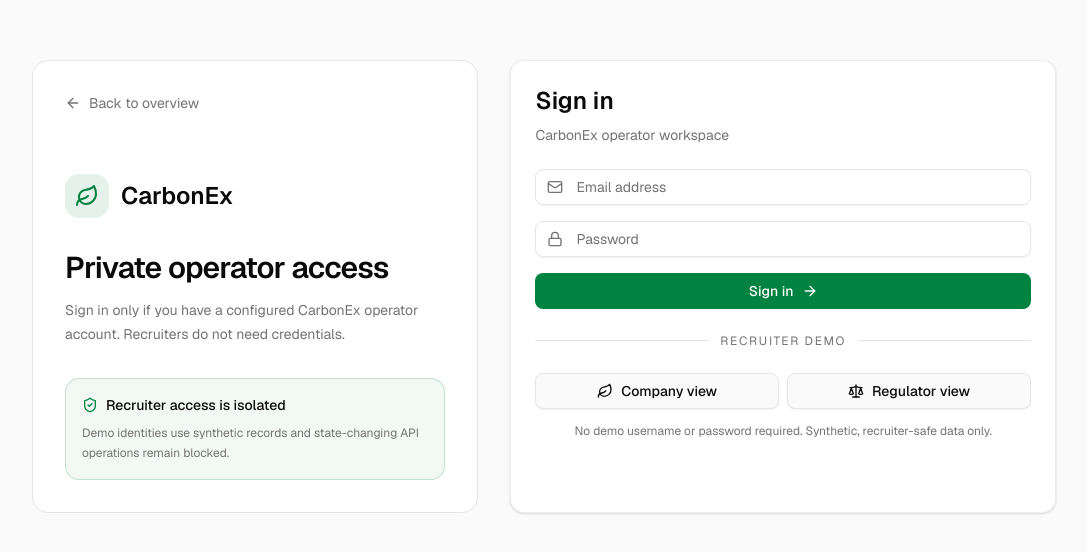
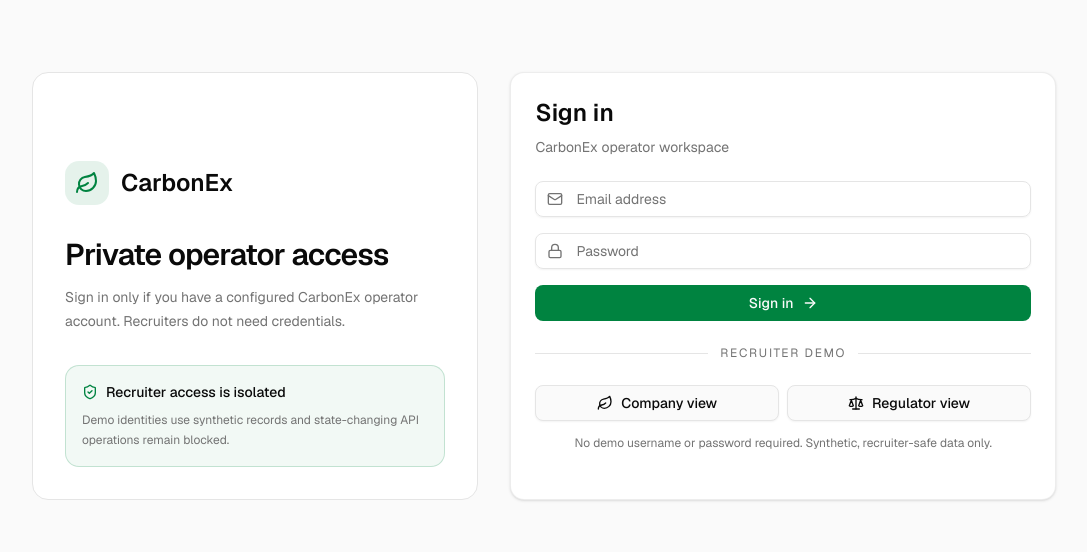
Before and after one commit to mithilkg10/CARBON-EX-PLATFORM, a Next.js app: page /login in a window 1280 px wide. Shown: the part 114-666 px from the top of the page, without its empty margins (96-1183 px from the left). Built offline with nearby package versions, Linux system fonts and the light colour scheme.

Commit message:
ui: remove alternate navigation from CarbonEx login

```diff
--- a/app/(auth)/login/page.tsx
+++ b/app/(auth)/login/page.tsx
@@ -2,12 +2,11 @@
 
 import { useState } from "react"
 import { useRouter } from "next/navigation"
-import { AlertCircle, ArrowLeft, ArrowRight, Leaf, Lock, Mail, Scale, ShieldCheck } from "lucide-react"
+import { AlertCircle, ArrowRight, Leaf, Lock, Mail, Scale, ShieldCheck } from "lucide-react"
 import { Button } from "@/components/ui/button"
 import { Input } from "@/components/ui/input"
 import { Card, CardContent, CardDescription, CardHeader, CardTitle } from "@/components/ui/card"
 import { Alert, AlertDescription } from "@/components/ui/alert"
-import Link from "next/link"
 
 export default function LoginPage() {
   const router = useRouter()
@@ -44,7 +43,6 @@ export default function LoginPage() {
       <div className="mx-auto flex min-h-[calc(100vh-2rem)] max-w-5xl items-center justify-center">
         <div className="grid w-full gap-8 lg:grid-cols-[.9fr_1.1fr]">
           <section className="hidden rounded-2xl border border-border bg-card p-8 lg:block">
-            <Link href="/" className="inline-flex items-center gap-2 text-sm text-muted-foreground hover:text-foreground"><ArrowLeft className="h-4 w-4" />Back to overview</Link>
             <div className="mt-14 flex items-center gap-3"><span className="grid h-11 w-11 place-items-center rounded-xl bg-primary/10"><Leaf className="h-6 w-6 text-primary" /></span><span className="text-2xl font-semibold">CarbonEx</span></div>
             <h1 className="mt-8 text-3xl font-semibold tracking-tight">Private operator access</h1>
             <p className="mt-3 text-sm leading-6 text-muted-foreground">Sign in only if you have a configured CarbonEx operator account. Recruiters do not need credentials.</p>
```
